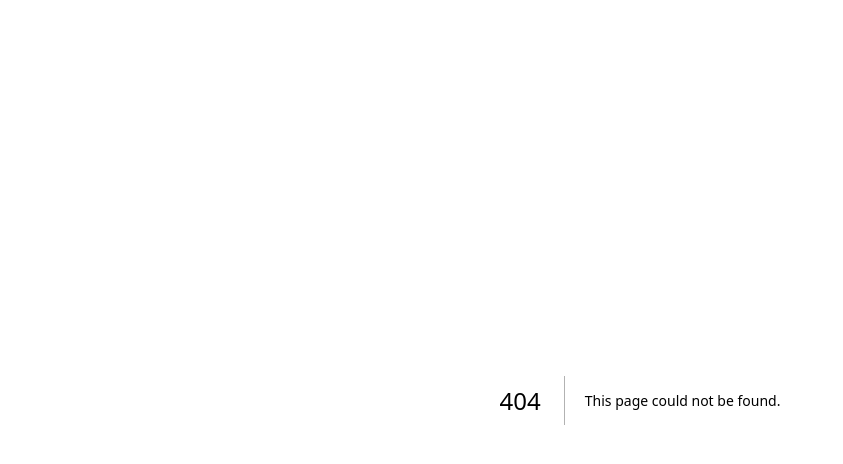
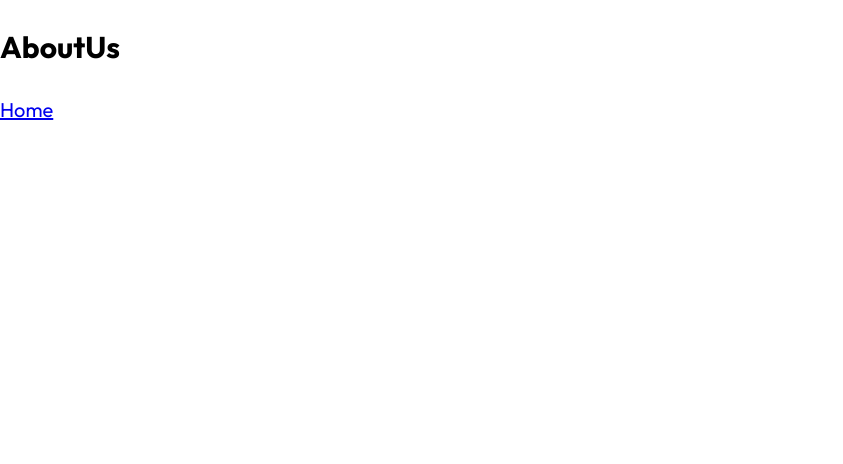
Before and after one commit to jhonattanbenitez/guitarla-next, a Next.js app: page /about-us in a window 1280 px wide. Before the commit this address had no page. Shown: the top 464 px of the page, without its empty margins (0-843 px from the left). Built offline with nearby package versions, Linux system fonts and the light colour scheme.

Commit message:
about us

```diff
--- a/src/pages/_document.js
+++ b/src/pages/_document.js
@@ -10,6 +10,7 @@ export default function Document() {
           href="https://fonts.googleapis.com/css2?family=Lato&family=Outfit:wght@400;700;900&display=swap"
           rel="stylesheet"
         />
+        <link rel="stylesheet" href="https://necolas.github.io/normalize.css/8.0.1/normalize.css" />
       </Head>
       <body>
         <Main />
--- /dev/null
+++ b/src/pages/about-us.js
@@ -0,0 +1,9 @@
+import Link from "next/link";
+export default function AboutUs() {
+  return (
+   <>
+        <h2>AboutUs</h2>
+        <Link href="/">Home</Link>
+   </>
+  )
+}
--- a/src/pages/index.js
+++ b/src/pages/index.js
@@ -1,16 +1,9 @@
-import Head from 'next/head';
+import Link from "next/link";
 export default function Home() {
   return (
     <>
-      <Head>
-        <link rel="preconnect" href="https://fonts.googleapis.com" />
-        <link rel="preconnect" href="https://fonts.gstatic.com" crossorigin />
-        <link
-          href="https://fonts.googleapis.com/css2?family=Lato&family=Outfit:wght@400;700;900&display=swap"
-          rel="stylesheet"
-        />
-      </Head>
       <h2>Hello world</h2>
+      <Link href="/about-us">About Us</Link>
     </>
   );
 }
```
